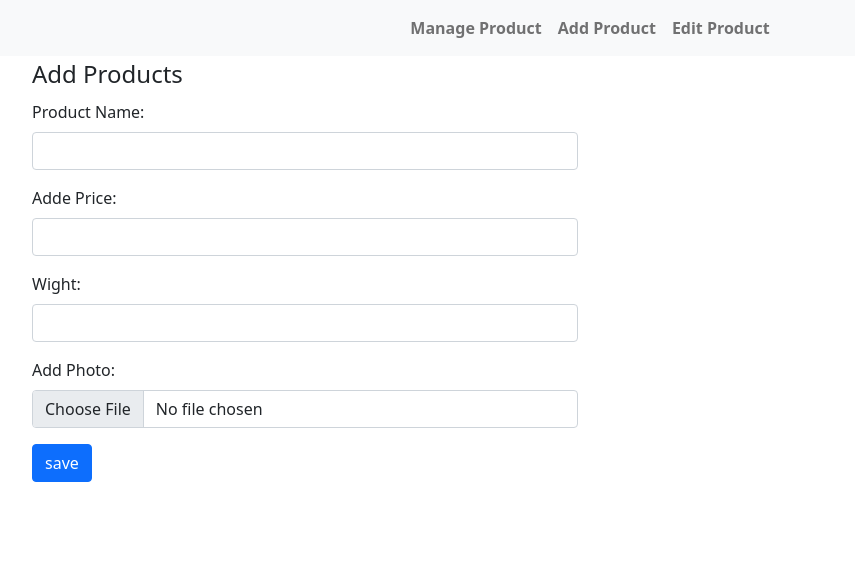
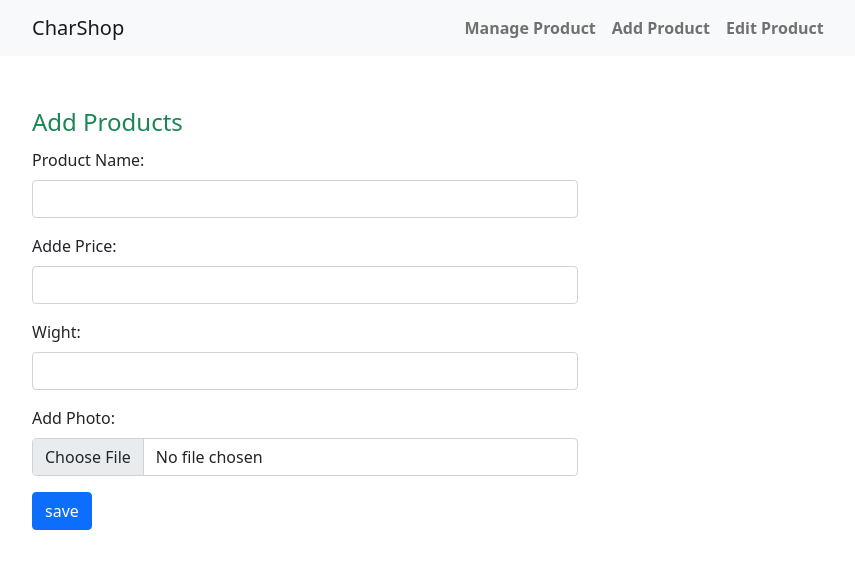
Before and after one commit to Ashraful-Mijan/CarShop-client, a React (Create React App) app: page /addproducts in a window 1280 px wide. Shown: the top 568 px of the page, without its empty margins (50-905 px from the left). Built offline with nearby package versions, Linux system fonts and the light colour scheme.

Commit message:
deploy firebase

```diff
--- a/src/Components/AddProducts/AddProducts.js
+++ b/src/Components/AddProducts/AddProducts.js
@@ -40,11 +40,10 @@ const AddProducts = () => {
     }
 
     return (
-        <div className='container'>
-
+        <div className='container mt-5'>
             <div className="row">
                 <div className="col-md-6">
-                    <legend>Add Products</legend>
+                    <legend className="text-success">Add Products</legend>
                     <form onSubmit={handleSubmit(onSubmit)}>
                         <div className="mb-3">
                             <label htmlFor="productName" className="form-label">Product Name: </label>
--- a/src/Components/ManageProducts/ManageProducts.js
+++ b/src/Components/ManageProducts/ManageProducts.js
@@ -8,9 +8,10 @@ const ManageProducts = () => {
             .then(res => res.json())
             .then(data => setManage(data))
     }, [])
-    // console.log(manage)
+
     return (
-        <div className="container">
+        <div className="container mt-5">
+            <h3 className="mb-3 text-success">Manage Products</h3>
             <table className="table">
                 <thead>
                     <tr>
--- a/src/Components/NavAdmin/NavAdmin.js
+++ b/src/Components/NavAdmin/NavAdmin.js
@@ -6,7 +6,7 @@ const NavAdmin = () => {
         <div>
             <nav className="navbar navbar-expand-lg navbar-light bg-light">
                 <div className="container">
-                    {/* <Link className="navbar-brand" to="/">CharShop</Link> */}
+                    <Link className="navbar-brand" to="/">CharShop</Link>
                     <button className="navbar-toggler" type="button" data-bs-toggle="collapse" data-bs-target="#navbarNavAltMarkup" aria-controls="navbarNavAltMarkup" aria-expanded="false" aria-label="Toggle navigation">
                         <span className="navbar-toggler-icon"></span>
                     </button>
--- a/src/Components/Navbar/Navbar.js
+++ b/src/Components/Navbar/Navbar.js
@@ -8,7 +8,7 @@ const Navbar = () => {
         <div>
             <nav className="navbar navbar-expand-lg navbar-light bg-light">
                 <div className="container">
-                    <Link className="navbar-brand" to="/">CharShop</Link>
+                    <Link className="navbar-brand" to="/">CarShop</Link>
                     <span className="mx-auto text-primary" >{user.name}</span>
                     <button className="navbar-toggler" type="button" data-bs-toggle="collapse" data-bs-target="#navbarNavAltMarkup" aria-controls="navbarNavAltMarkup" aria-expanded="false" aria-label="Toggle navigation">
                         <span className="navbar-toggler-icon"></span>
--- a/src/Components/Orders/Orders.js
+++ b/src/Components/Orders/Orders.js
@@ -14,7 +14,8 @@ const Orders = () => {
             .then(data => setOrdered(data))
     }, [user.email])
     return (
-        <div className="container">
+        <div className="container mt-4">
+            <h3 className="text-success">Your Orders</h3>
             <table className="table">
                 <thead>
                     <tr>
--- a/src/Components/Product/Product.js
+++ b/src/Components/Product/Product.js
@@ -5,12 +5,12 @@ const Product = ({product}) => {
     const {imageURL, price, wight, name, _id} = product;
     return (
         <div className="col-md-4 my-2">
-            <div className="card">
+            <div className="card h-100">
                 <img src={imageURL} className="card-img-top w-100" alt="..." />
                 <div className="card-body">
                     <h5 className="card-title">{name}</h5>
                     <p className="card-text">$ {price}</p>
-                    <Link to={`/checkouts/${_id}`} className="btn btn-primary">Book</Link>
+                    <Link to={`/checkouts/${_id}`} className="btn btn-warning">Buy</Link>
                 </div>
             </div>
         </div>
```
Also changed, not shown: firebase.json (added), 1 other file (tests, documents, lock files or other folders).
